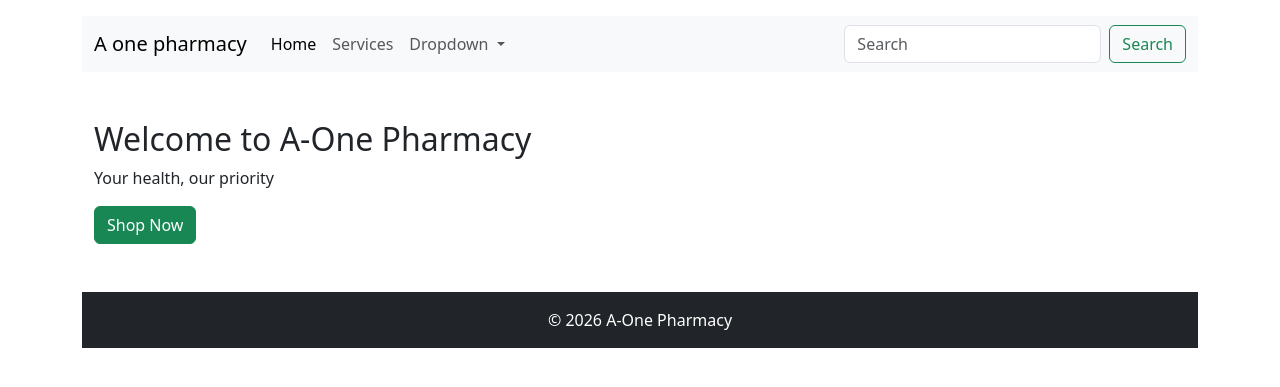
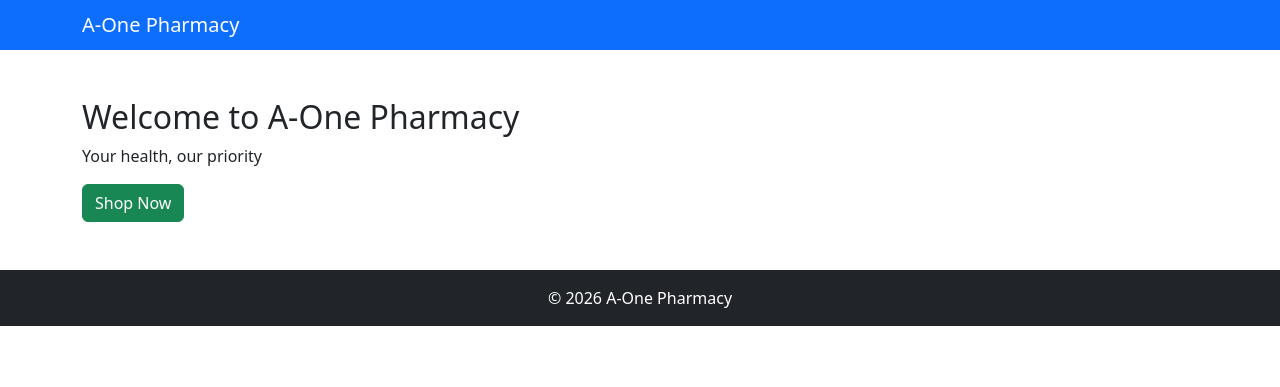
Before and after one commit to Rupak-karki/django-practise, a Django app: template templates/home.html in a window 1280 px wide. Shown: the top 387 px of the page. Run offline with Django 5.2, Linux system fonts and the light colour scheme; the template is opened without the code that fills it, so the values that code supplies are empty.

Commit message:
basic navbar

```diff
--- a/templates/home.html
+++ b/templates/home.html
@@ -10,51 +10,11 @@
 <body>
 
     <!-- HEADER -->
-
-    {% comment %} <nav class="navbar navbar-dark bg-primary">
+    <nav class="navbar navbar-dark bg-primary">
         <div class="container">
             <span class="navbar-brand mb-0 h1">A-One Pharmacy</span>
         </div>
-    </nav> {% endcomment %}
-
-    <div class="container mt-3">
-
-        <nav class="navbar navbar-expand-lg bg-body-tertiary">
-      <div class="container-fluid">
-    <a class="navbar-brand" href="#">A one pharmacy</a>
-    <button class="navbar-toggler" type="button" data-bs-toggle="collapse" data-bs-target="#navbarSupportedContent" aria-controls="navbarSupportedContent" aria-expanded="false" aria-label="Toggle navigation">
-      <span class="navbar-toggler-icon"></span>
-    </button>
-    <div class="collapse navbar-collapse" id="navbarSupportedContent">
-      <ul class="navbar-nav me-auto mb-2 mb-lg-0">
-        <li class="nav-item">
-          <a class="nav-link active" aria-current="page" href="#">Home</a>
-        </li>
-        <li class="nav-item">
-          <a class="nav-link" href="#">Services</a>
-        </li>
-        <li class="nav-item dropdown">
-          <a class="nav-link dropdown-toggle" href="#" role="button" data-bs-toggle="dropdown" aria-expanded="false">
-            Dropdown
-          </a>
-          <ul class="dropdown-menu">
-            <li><a class="dropdown-item" href="#">About</a></li>
-            <li><a class="dropdown-item" href="#">Another action</a></li>
-            <li><hr class="dropdown-divider"></li>
-            <li><a class="dropdown-item" href="#">Something else here</a></li>
-          </ul>
-        </li>
-        {% comment %} <li class="nav-item">
-          <a class="nav-link disabled" aria-disabled="true">Disabled</a>
-        </li> {% endcomment %}
-      </ul>
-      <form class="d-flex" role="search">
-        <input class="form-control me-2" type="search" placeholder="Search" aria-label="Search"/>
-        <button class="btn btn-outline-success" type="submit">Search</button>
-      </form>
-    </div>
-  </div>
-</nav>
+    </nav>
 
     <!-- BODY -->
     <div class="container mt-5">
```
